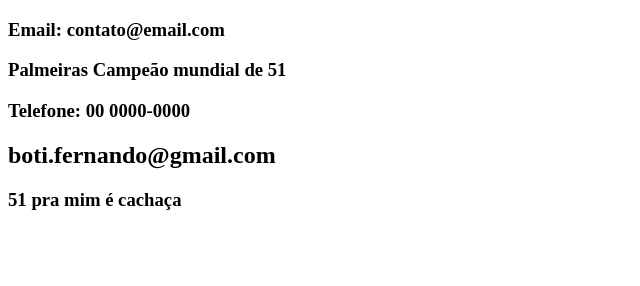
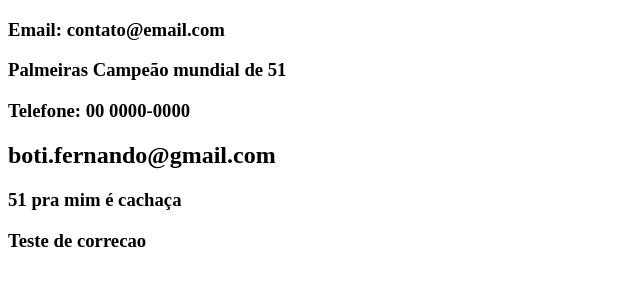
Before and after one commit to AldimarSantana/projeto-curso-git, a plain HTML site: page contato.html in a window 1280 px wide. Shown: the whole page, without its empty margins (0-640 px from the left). Drawn offline with Linux system fonts and the light colour scheme.

Commit message:
Nova correção bug

```diff
--- a/contato.html
+++ b/contato.html
@@ -13,7 +13,7 @@
             <h2>boti.fernando@gmail.com</h2>
 
             <h3>51 pra mim é cachaça</h3>
-
+            <h3>Teste de correcao</h3>
         </div>
     </body>
 </html>
```
